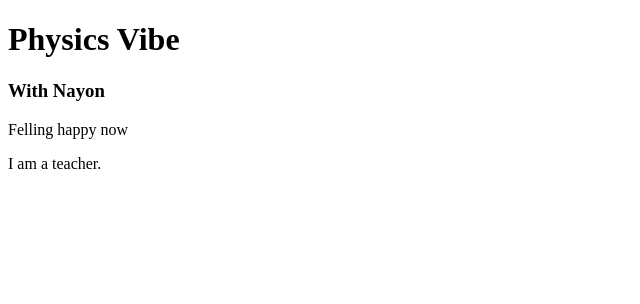
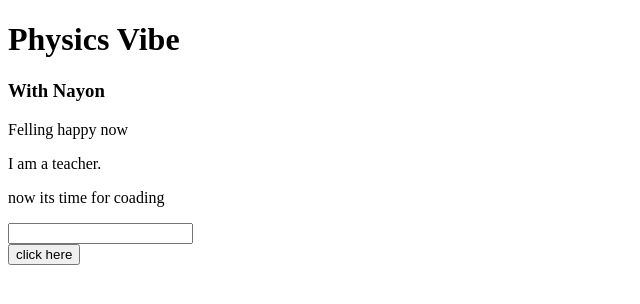
Before and after one commit to munjorulH/physicsvibe, a plain HTML site: page index.html in a window 1280 px wide. Shown: the whole page, without its empty margins (0-640 px from the left). Drawn offline with Linux system fonts and the light colour scheme.

Commit message:
done adding button

```diff
--- a/index.html
+++ b/index.html
@@ -10,5 +10,9 @@
     <h3>With Nayon</h3>
     <p>Felling happy now</p>
     <p> I am a teacher.</p>
+    <p>now its time for coading</p>
+    <input type="text">
+    <br>
+    <button>click here</button>
 </body>
 </html>
```
